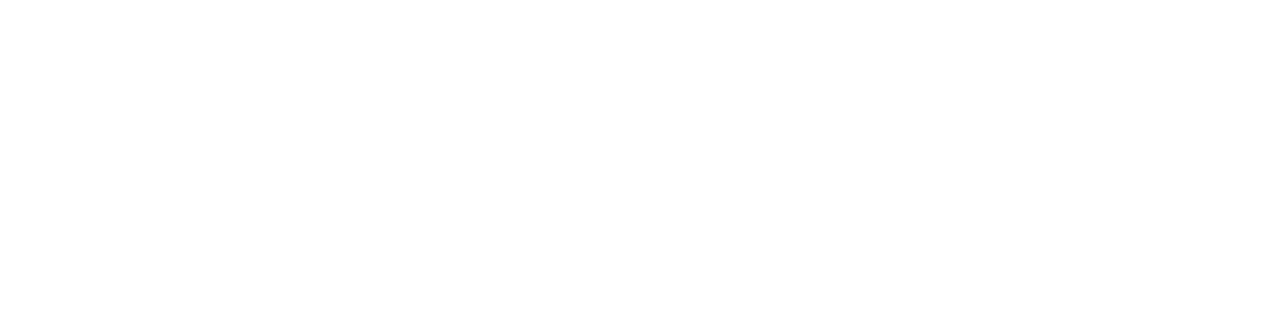
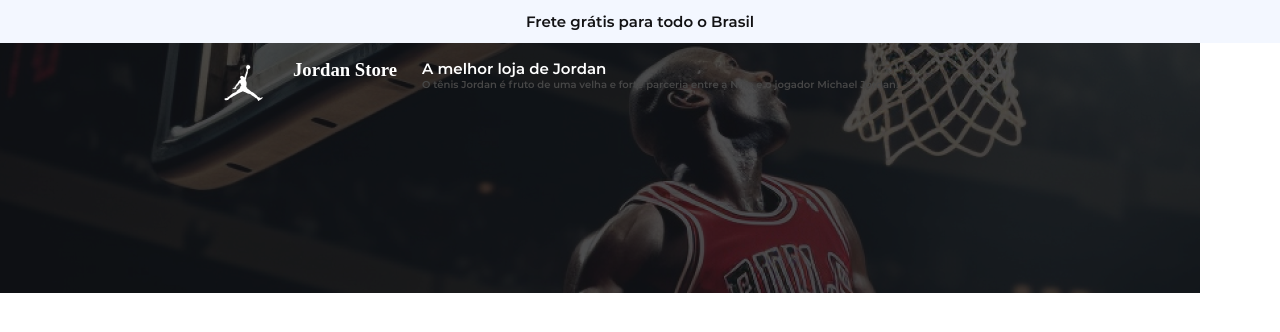
Before and after one commit to menezesrenan/JordanStore, a plain HTML site: page index.html in a window 1280 px wide. Drawn offline with Linux system fonts and the light colour scheme.

Commit message:
header top bar

```diff
--- a/index.html
+++ b/index.html
@@ -3,9 +3,28 @@
 <head>
   <meta charset="UTF-8">
   <meta name="viewport" content="width=device-width, initial-scale=1.0">
-  <title>Document</title>
+  <link rel="stylesheet" href="/styles/styles.css">
+  <link rel="shortcut icon" href="/assets/images/logo-jordan.svg" type="image/x-icon">
+  <title>Jordan Store</title>
 </head>
 <body>
+  <header>
+    <div class="header_top_bar">
+      <h1>Frete grátis para todo o Brasil</h1>
+    </div>
+    <div class="header_container">
+
+      <div class="header_title">
+        <img src="/assets/images/logo-jordan.svg" >
+        <h3>Jordan Store</h3>
+        <div class="header_information">
+          <h1>A melhor loja de Jordan</h1>
+          <p>O tênis Jordan é fruto de uma velha e forte
+            parceria entre a Nike e o jogador Michael Jordan.</p>
+        </div>
+      </div>
+    </div>
+  </header>
 
 </body>
 </html>
--- a/styles/styles.css
+++ b/styles/styles.css
@@ -1,10 +1,10 @@
 :root {
-  --bgSite: #f6f6f6;
+  --bgSite: #F3F7FF;
   --bgCard: #ebe9ea;
 
   --white: #fff;
 
-  --title: #181818;
+  --title: #121214;
   --text: #474747;
 }
 
@@ -61,8 +61,73 @@
   src: url(/assets/fonts/Montserrat-SemiBold.ttf);
 }
 
-/* Top Fixed */
+/* Top Bar Header */
+
+.header_top_bar {
+  display: flex;
+  padding: 1.1875rem 0rem;
+  justify-content: center;
+  align-items: center;
+  gap: 0.625rem;
+  background-color: var(--bgSite);
+}
+
+.header_top_bar h1 {
+  color: var(--title);
+  align-items: center;
+  font-family: MontSerrat;
+  font-size: 1.5rem;
+  font-style: normal;
+  font-weight: 500;
+  line-height: 130%;
+}
 
 /* Header */
 
+.header_container {
+  width: 120rem;
+  height: 25rem;
+  background: url(/assets/images/image-michael-jordan.png);
+  flex-direction: column;
+}
+
+.header_title {
+  display: flex;
+  color: var(--white);
+  display: flex;
+  /* flex-direction: column; */
+  align-items: flex-start;
+  gap: 2.5rem;
+  position: absolute;
+  left: 22rem;
+  top: 5.875rem;
+}
+
+.header_title img, h3 {
+  flex-direction: row;
+}
+
+.header_information {
+  flex-direction: column;
+}
+
+.header_information h1 {
+  color: var(--white);
+  /* align-items: center; */
+  font-family: MontSerrat;
+  font-size: 1.5rem;
+  font-style: normal;
+  font-weight: 500;
+  line-height: 130%;
+}
+
+.header_information p {
+  color: var(--text);
+  /* align-items: center; */
+  font-family: MontSerrat;
+  font-size: 1rem;
+  font-style: normal;
+  font-weight: 400;
+  line-height: 130%;
+}
 /* Main */
```
Also changed, not shown: assets/images/1.png (renamed from assets/img/1.png), assets/images/2.png (renamed from assets/img/2.png), assets/images/3.png (renamed from assets/img/3.png), assets/images/4.png (renamed from assets/img/4.png), assets/images/5.png (renamed from assets/img/5.png), assets/images/6.png (renamed from assets/img/6.png), assets/images/7.png (renamed from assets/img/7.png), assets/images/8.png (renamed from assets/img/8.png), assets/images/image-michael-jordan.png (renamed from assets/img/image-michael-jordan.png), assets/images/logo-jordan.svg (added), assets/images/wallpaper.jpeg (renamed from assets/img/wallpaper.jpeg).
